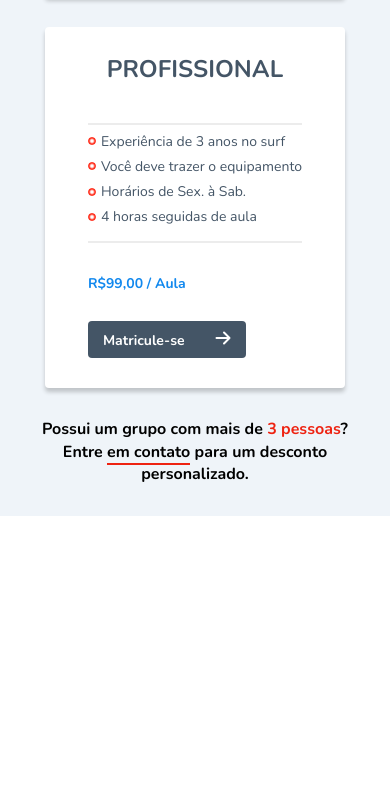
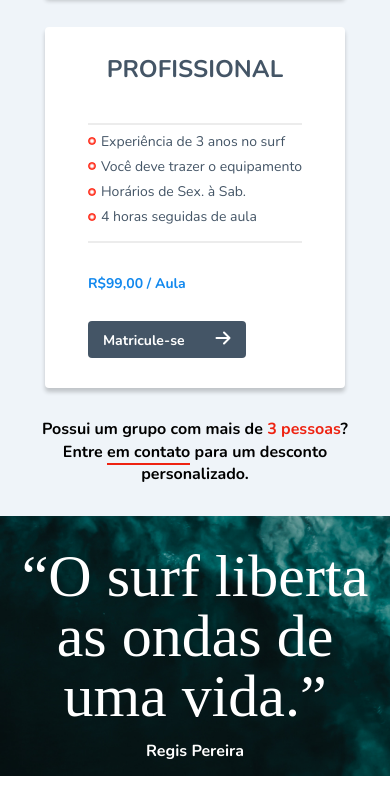
Before and after one commit to ralphdosreis/Surfbot, a website built with webpack: page index.html in a window 390 px wide. Shown: the part 2266-3058 px from the top of the page. Before the commit the page ends 2782 px from the top, so only its background shows below. Built offline with nearby package versions, Linux system fonts and the light colour scheme; a web font is replaced by a local one.

Commit message:
section quote criada

```diff
--- /dev/null
+++ b/css/secoes/quote.css
@@ -0,0 +1,44 @@
+.quote-bg {
+  background: url("/img/foto-quote.jpg");
+  height: 330px;
+  background-size: cover;
+}
+
+.quote {
+  padding: 60px 10px;
+}
+
+.quote .titulo {
+  text-align: center;
+  margin-bottom: 30px;
+}
+
+.quote p {
+  text-align: center;
+  font-family: "Nunito", sans-serif;
+  font-size: 1.125rem;
+  line-height: 1.33;
+  font-weight: 700;
+  color: #fff;
+}
+
+@media (max-width: 800px) {
+  .quote-bg {
+    height: 260px;
+  }
+  .quote {
+    padding: 30px 10px;
+  }
+  .quote .titulo {
+    font-size: 3.75rem;
+  }
+  .quote p {
+    font-size: 1rem;
+  }
+}
+
+@media (max-width: 600px) {
+  .quote .titulo {
+    margin-bottom: 15px;
+  }
+}
--- a/css/style.css
+++ b/css/style.css
@@ -4,3 +4,4 @@
 @import './secoes/home.css';
 @import './secoes/praia.css';
 @import './secoes/aulas.css';
+@import './secoes/quote.css';
--- a/index.html
+++ b/index.html
@@ -72,8 +72,18 @@
             <li class="info-item boia">Salva-vidas a cada 300m</li>
           </ul>
           <div class="praia-texto">
-            <p>A Praia Mansa é uma praia brasileira localizada no distrito de Paranabi, em Ilhabela, São Paulo. É uma praia considerada pequena, com 25 metros de extensão. Seu mar é calmo - daí seu nome, sendo cercada por coqueiros e vegetação nativa.</p>
-            <p>No entorno, existe uma localidade, cujas principais atividades econômicas são o cultivo de mandioca e a pesca. Na localidade existe uma escola. O acesso à Praia Mansa se dá por trilha a partir da Praia de Castelhanos.</p>
+            <p>
+              A Praia Mansa é uma praia brasileira localizada no distrito de
+              Paranabi, em Ilhabela, São Paulo. É uma praia considerada pequena,
+              com 25 metros de extensão. Seu mar é calmo - daí seu nome, sendo
+              cercada por coqueiros e vegetação nativa.
+            </p>
+            <p>
+              No entorno, existe uma localidade, cujas principais atividades
+              econômicas são o cultivo de mandioca e a pesca. Na localidade
+              existe uma escola. O acesso à Praia Mansa se dá por trilha a
+              partir da Praia de Castelhanos.
+            </p>
           </div>
         </div>
       </div>
@@ -123,7 +133,19 @@
           </div>
         </div>
         <p class="grupo">Possui um grupo com mais de <span>3 pessoas</span>?</p>
-        <p class="grupo">Entre <a class="grupo-contato" href="tel:+55000000000">em contato</a> para um desconto personalizado.</p>
+        <p class="grupo">
+          Entre
+          <a class="grupo-contato" href="tel:+55000000000">em contato</a> para
+          um desconto personalizado.
+        </p>
+      </div>
+    </section>
+    <section class="quote-bg" id="quote">
+      <div class="container quote">
+        <h1 class="titulo">
+          &ldquo;O surf liberta as ondas de uma vida.&rdquo;
+        </h1>
+        <p>Regis Pereira</p>
       </div>
     </section>
     <script src="/main.js"></script>
```
